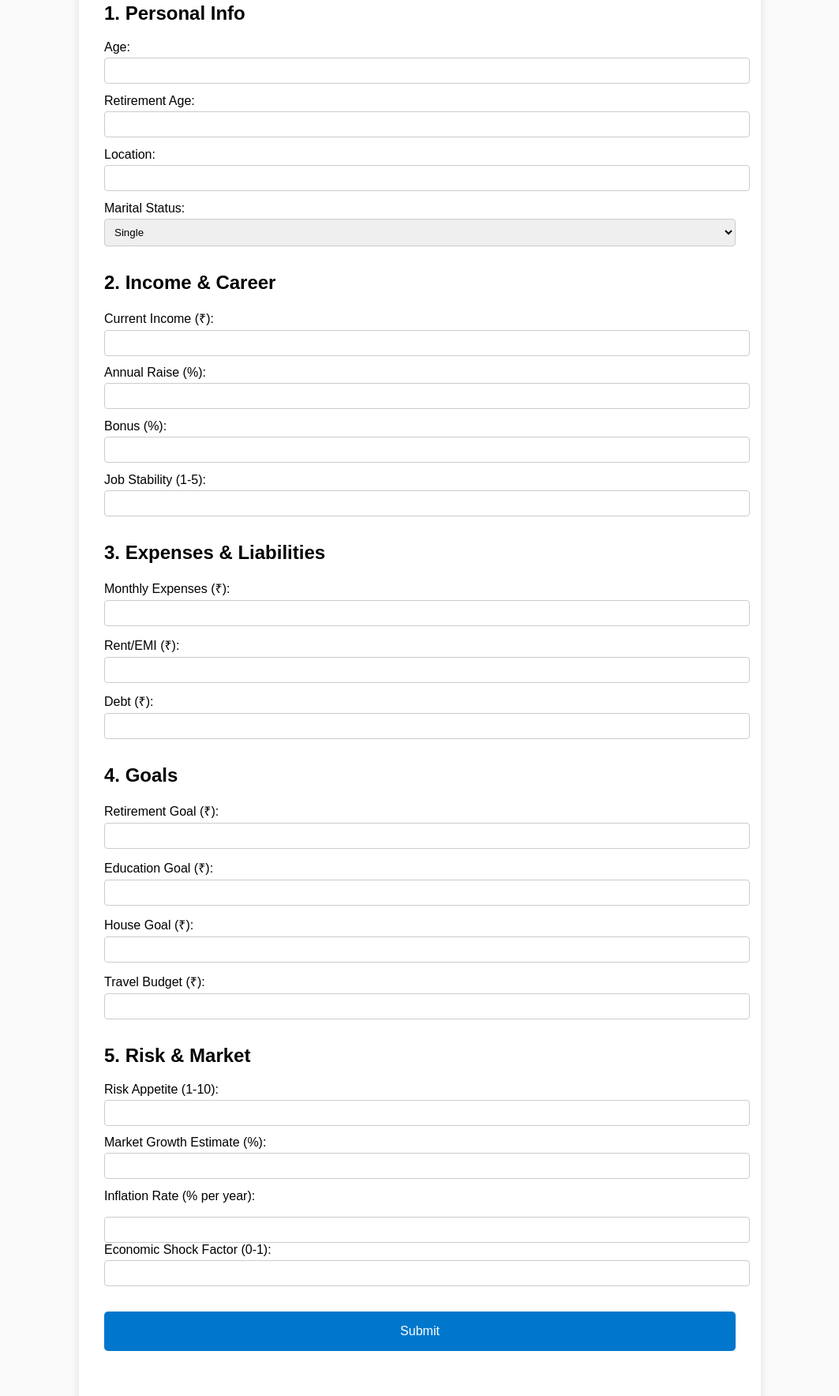
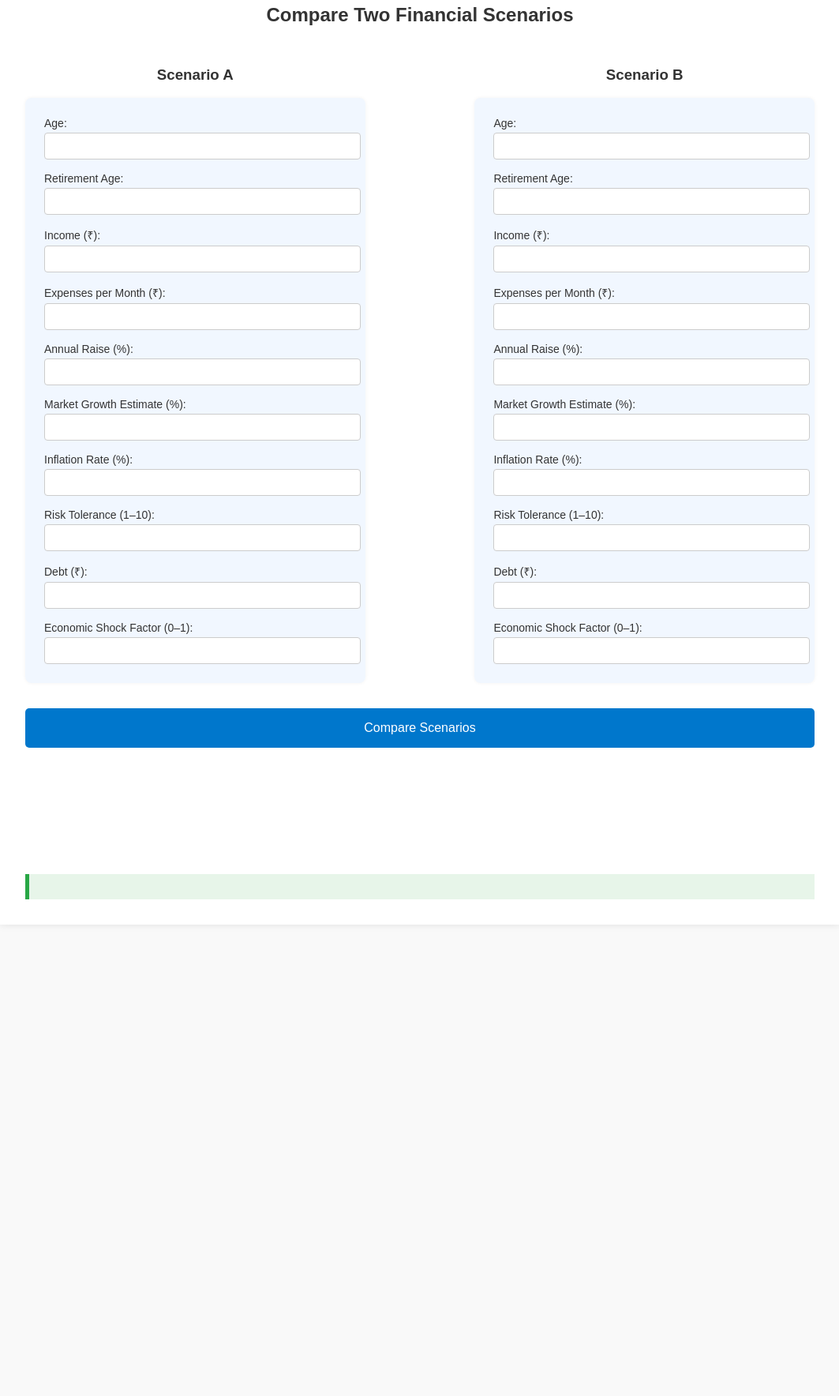
Before and after one commit to dhruveleven/SimPlan360, a plain HTML site: page index.html in a window 1280 px wide. Shown: the part 123-1891 px from the top of the page at 79% size, without its empty margins (108-1171 px from the left). After the commit the page ends 1310 px from the top, so only its background shows below. Drawn offline with nearby package versions, Linux system fonts and the light colour scheme.

Commit message:
Add risk, debt, and economic shock inputs with enhanced comparison logic

```diff
--- a/index.html
+++ b/index.html
@@ -2,108 +2,56 @@
 <html lang="en">
 <head>
   <meta charset="UTF-8" />
-    <meta name="viewport" content="width=device-width, initial-scale=1.0" />
-    <title>SimPlan360 - Financial Scenario Planner</title>
+  <meta name="viewport" content="width=device-width, initial-scale=1.0"/>
+  <title>SimPlan360 - Scenario Comparison</title>
   <link rel="stylesheet" href="style.css" />
   <script src="https://cdn.jsdelivr.net/npm/chart.js"></script>
 </head>
 <body>
   <div class="container">
     <h1>SimPlan360</h1>
-      <form id="profile-form">
-        <section>
-          <h2>1. Personal Info</h2>
-          <label
-            >Age: <input type="number" name="age" min="18" max="100" required
-          /></label>
-          <label
-            >Retirement Age:
-            <input
-              type="number"
-              name="retirement_age"
-              min="40"
-              max="80"
-              required
-          /></label>
-          <label>Location: <input type="text" name="location" /></label>
-          <label
-            >Marital Status:
-            <select name="marital_status">
-              <option>Single</option>
-              <option>Married</option>
-              <option>Divorced</option>
-              <option>Widowed</option>
-            </select>
-          </label>
-        </section>
+    <h2>Compare Two Financial Scenarios</h2>
+    <div class="form-section">
+      <!-- Scenario A -->
+      <div>
+        <h3>Scenario A</h3>
+        <form id="form-a" class="scenario-form">
+          <label>Age: <input type="number" name="age" required></label>
+          <label>Retirement Age: <input type="number" name="retirement_age" required></label>
+          <label>Income (₹): <input type="number" name="income" required></label>
+          <label>Expenses per Month (₹): <input type="number" name="expenses" required></label>
+          <label>Annual Raise (%): <input type="number" name="raise" /></label>
+          <label>Market Growth Estimate (%): <input type="number" name="market_growth" /></label>
+          <label>Inflation Rate (%): <input type="number" name="inflation" /></label>
+          <label>Risk Tolerance (1–10): <input type="number" name="risk" min="1" max="10" /></label>
+          <label>Debt (₹): <input type="number" name="debt" /></label>
+          <label>Economic Shock Factor (0–1): <input type="number" name="shock" min="0" max="1" step="0.01" /></label>
+        </form>
+      </div>
 
-        <section>
-          <h2>2. Income & Career</h2>
-          <label
-            >Current Income (₹): <input type="number" name="income"
-          /></label>
+      <!-- Scenario B -->
+      <div>
+        <h3>Scenario B</h3>
+        <form id="form-b" class="scenario-form">
+          <label>Age: <input type="number" name="age" required></label>
+          <label>Retirement Age: <input type="number" name="retirement_age" required></label>
+          <label>Income (₹): <input type="number" name="income" required></label>
+          <label>Expenses per Month (₹): <input type="number" name="expenses" required></label>
           <label>Annual Raise (%): <input type="number" name="raise" /></label>
-          <label>Bonus (%): <input type="number" name="bonus" /></label>
-          <label
-            >Job Stability (1-5):
-            <input type="number" name="stability" min="1" max="5"
-          /></label>
-        </section>
+          <label>Market Growth Estimate (%): <input type="number" name="market_growth" /></label>
+          <label>Inflation Rate (%): <input type="number" name="inflation" /></label>
+          <label>Risk Tolerance (1–10): <input type="number" name="risk" min="1" max="10" /></label>
+          <label>Debt (₹): <input type="number" name="debt" /></label>
+          <label>Economic Shock Factor (0–1): <input type="number" name="shock" min="0" max="1" step="0.01" /></label>
+        </form>
+      </div>
+    </div>
 
-        <section>
-          <h2>3. Expenses & Liabilities</h2>
-          <label
-            >Monthly Expenses (₹): <input type="number" name="expenses"
-          /></label>
-          <label>Rent/EMI (₹): <input type="number" name="emi" /></label>
-          <label>Debt (₹): <input type="number" name="debt" /></label>
-        </section>
-
-        <section>
-          <h2>4. Goals</h2>
-          <label
-            >Retirement Goal (₹): <input type="number" name="goal_retirement"
-          /></label>
-          <label
-            >Education Goal (₹): <input type="number" name="goal_education"
-          /></label>
-          <label
-            >House Goal (₹): <input type="number" name="goal_house"
-          /></label>
-          <label
-            >Travel Budget (₹): <input type="number" name="goal_travel"
-          /></label>
-        </section>
-
-        <section>
-          <h2>5. Risk & Market</h2>
-          <label
-            >Risk Appetite (1-10):
-            <input type="number" name="risk" min="1" max="10"
-          /></label>
-          <label
-            >Market Growth Estimate (%):
-            <input type="number" name="market_growth"
-          /></label>
-          <label for="inflation">Inflation Rate (% per year):</label>
-          <input
-            type="number"
-            id="inflation"
-            name="inflation"
-            step="0.1"
-            required
-          /><br />
-          <label
-            >Economic Shock Factor (0-1):
-            <input type="number" step="0.01" name="shock" min="0" max="1"
-          /></label>
-        </section>
-
-        <button type="submit">Submit</button>
-      </form>
+    <button id="compare-btn">Compare Scenarios</button>
 
     <div id="output">
-        <canvas id="savingsChart" width="100%" height="50"></canvas>
+      <canvas id="comparisonChart" height="100"></canvas>
+      <div id="summary"></div>
     </div>
   </div>
 
--- a/script.js
+++ b/script.js
@@ -1,56 +1,78 @@
-document.getElementById('profile-form').addEventListener('submit', function(e) {
-  e.preventDefault();
+function simulate(data) {
+  const years = data.retirement_age - data.age;
+  let income = data.income;
+  const annualExpenses = data.expenses * 12;
+  const raise = (data.raise || 0) / 100;
+  const marketGrowth = (data.market_growth || 5) / 100;
+  const inflation = (data.inflation || 6) / 100;
+  const risk = data.risk || 5; // scale 1–10
+  const debt = data.debt || 0;
+  const shock = data.shock || 0;
 
-  const formData = new FormData(this);
-  const data = {};
-
-  for (let [key, value] of formData.entries()) {
-    data[key] = isNaN(value) || value.trim() === "" ? value : parseFloat(value);
-  }
-
-  // Basic simulation logic
-  const years = data.retirement_age - data.age;
-  const annualIncome = data.income;
-  const annualExpenses = data.expenses * 12;
-  const annualSavings = annualIncome - annualExpenses;
-  const raise = (data.raise || 0) / 100;
-  const growthRate = (data.market_growth || 5) / 100;
-  const inflation = (data.inflation || 6) / 100;
-
-
-  let savings = 0;
-  const yearLabels = [];
+  let savings = -debt; // initial net worth after deducting debt
   const savingsData = [];
 
   for (let i = 0; i <= years; i++) {
-    let realGrowth = (1 + growthRate) / (1 + inflation) - 1;
+    // Adjust growth for risk and shock
+    const volatilityFactor = 1 + (risk - 5) * 0.02 - shock * 0.1;
+    const adjustedGrowth = marketGrowth * volatilityFactor;
+
+    // Real growth rate
+    const realGrowth = (1 + adjustedGrowth) / (1 + inflation) - 1;
+
+    const annualSavings = income - annualExpenses;
     savings += annualSavings * Math.pow(1 + realGrowth, i);
     savingsData.push(Math.round(savings));
-    yearLabels.push(Number(data.age) + i);
+    income *= (1 + raise);
   }
 
-  document.getElementById('output').innerHTML = `
-  <h2>📈 Simulation Result</h2>
-  <p>Estimated total savings by retirement: ₹<b>${savingsData[savingsData.length - 1].toLocaleString()}</b></p>
-  <canvas id="savingsChart" width="100%" height="50"></canvas>
-`;
+  return savingsData;
+}
 
+function getFormData(form) {
+  const formData = new FormData(form);
+  const data = {};
+  for (let [key, value] of formData.entries()) {
+    data[key] = parseFloat(value);
+  }
+  return data;
+}
 
-  // Render Chart
-  const ctx = document.getElementById('savingsChart').getContext('2d');
-  if (window.savingsChartInstance) window.savingsChartInstance.destroy(); // Avoid multiple charts
-  window.savingsChartInstance = new Chart(ctx, {
+document.getElementById('compare-btn').addEventListener('click', () => {
+  const formA = document.getElementById('form-a');
+  const formB = document.getElementById('form-b');
+  const dataA = getFormData(formA);
+  const dataB = getFormData(formB);
+
+  const savingsA = simulate(dataA);
+  const savingsB = simulate(dataB);
+  const labels = Array.from({ length: dataA.retirement_age - dataA.age + 1 }, (_, i) => dataA.age + i);
+
+  const ctx = document.getElementById('comparisonChart').getContext('2d');
+  if (window.chartInstance) window.chartInstance.destroy();
+
+  window.chartInstance = new Chart(ctx, {
     type: 'line',
     data: {
-      labels: yearLabels,
-      datasets: [{
-        label: 'Projected Savings (₹)',
-        data: savingsData,
-        fill: true,
-        backgroundColor: 'rgba(0,123,255,0.2)',
-        borderColor: '#007bff',
-        tension: 0.2,
-      }]
+      labels,
+      datasets: [
+        {
+          label: 'Scenario A',
+          data: savingsA,
+          borderColor: '#007bff',
+          backgroundColor: 'rgba(0,123,255,0.2)',
+          fill: true,
+          tension: 0.2
+        },
+        {
+          label: 'Scenario B',
+          data: savingsB,
+          borderColor: '#28a745',
+          backgroundColor: 'rgba(40,167,69,0.2)',
+          fill: true,
+          tension: 0.2
+        }
+      ]
     },
     options: {
       responsive: true,
@@ -62,4 +84,17 @@ document.getElementById('profile-form').addEventListener('submit', function(e) {
       }
     }
   });
+
+  // Show Summary
+  const finalA = savingsA[savingsA.length - 1];
+  const finalB = savingsB[savingsB.length - 1];
+  const diff = Math.abs(finalA - finalB);
+  const better = finalA > finalB ? 'Scenario A' : 'Scenario B';
+
+  document.getElementById('summary').innerHTML = `
+    <h3>💡 Summary</h3>
+    <p>Scenario A Total: ₹${finalA.toLocaleString()}</p>
+    <p>Scenario B Total: ₹${finalB.toLocaleString()}</p>
+    <p><b>${better}</b> performs better by ₹${diff.toLocaleString()}</p>
+  `;
 });
--- a/style.css
+++ b/style.css
@@ -6,25 +6,40 @@ body {
 }
 
 .container {
-  max-width: 800px;
+  max-width: 1000px;
   margin: auto;
   background: white;
   padding: 2rem;
   box-shadow: 0 0 10px rgba(0,0,0,0.1);
 }
 
-h1 {
+h1, h2, h3 {
   text-align: center;
-  margin-bottom: 1rem;
+  color: #333;
 }
 
-section {
-  margin-bottom: 2rem;
+.form-section {
+  display: flex;
+  gap: 2rem;
+  justify-content: space-between;
+  flex-wrap: wrap;
+  margin-top: 2rem;
+}
+
+.scenario-form {
+  display: flex;
+  flex-direction: column;
+  gap: 1rem;
+  background-color: #f1f7ff;
+  padding: 1.5rem;
+  border-radius: 8px;
+  flex: 1 1 45%;
+  box-shadow: 0 0 5px rgba(0,0,0,0.05);
 }
 
 label {
-  display: block;
-  margin-bottom: 0.8rem;
+  font-size: 14px;
+  color: #333;
 }
 
 input, select {
@@ -33,10 +48,12 @@ input, select {
   margin-top: 0.25rem;
   border: 1px solid #ccc;
   border-radius: 4px;
+  font-size: 14px;
 }
 
 button {
   width: 100%;
+  margin-top: 2rem;
   padding: 1rem;
   font-size: 1rem;
   background-color: #0077cc;
@@ -49,3 +66,30 @@ button {
 button:hover {
   background-color: #005fa3;
 }
+
+#output {
+  margin-top: 2rem;
+}
+
+#comparisonChart {
+  max-width: 100%;
+}
+
+#summary {
+  margin-top: 1.5rem;
+  padding: 1rem;
+  background-color: #e7f5e9;
+  border-left: 5px solid #28a745;
+  font-size: 16px;
+  color: #155724;
+}
+
+@media (max-width: 768px) {
+  .form-section {
+    flex-direction: column;
+  }
+
+  .scenario-form {
+    flex: 1 1 100%;
+  }
+}
```
Lines whose indentation alone changed are shown as unchanged.
